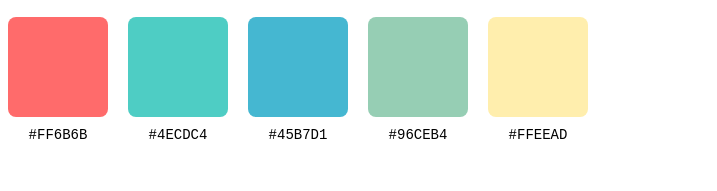
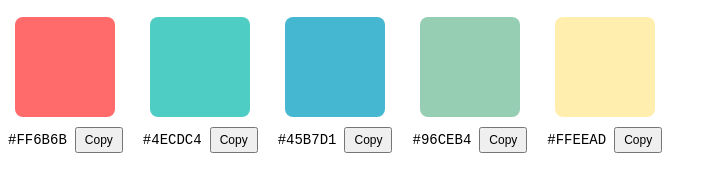
Before and after one commit to 6410615063/color_palette_maker, a plain HTML site: page templates/index.html in a window 1280 px wide. Shown: the part 125-316 px from the top of the page, without its empty margins (0-717 px from the left). Drawn offline with Linux system fonts and the light colour scheme.

Commit message:
complete step 6

```diff
--- a/templates/index.html
+++ b/templates/index.html
@@ -33,6 +33,16 @@
             font-family: monospace;
             font-size: 14px;
         }
+        .copy-container {
+            display: flex;
+            align-items: center;
+            gap: 8px;
+        }
+        .copy-button {
+            padding: 4px 8px;
+            font-size: 12px;
+            cursor: pointer;
+        }
         #color1 { background-color: #FF6B6B; }
         #color2 { background-color: #4ECDC4; }
         #color3 { background-color: #45B7D1; }
@@ -49,23 +59,38 @@
     <div class="color-container">
         <div class="color-item">
             <div id="color1" class="color-box"></div>
-            <div id="hex1" class="hex-code">#FF6B6B</div>
+            <div class="copy-container">
+                <div id="hex1" class="hex-code">#FF6B6B</div>
+                <button class="copy-button" onclick="copyHexCode(1, event)">Copy</button>
+            </div>
         </div>
         <div class="color-item">
             <div id="color2" class="color-box"></div>
-            <div id="hex2" class="hex-code">#4ECDC4</div>
+            <div class="copy-container">
+                <div id="hex2" class="hex-code">#4ECDC4</div>
+                <button class="copy-button" onclick="copyHexCode(2, event)">Copy</button>
+            </div>
         </div>
         <div class="color-item">
             <div id="color3" class="color-box"></div>
-            <div id="hex3" class="hex-code">#45B7D1</div>
+            <div class="copy-container">
+                <div id="hex3" class="hex-code">#45B7D1</div>
+                <button class="copy-button" onclick="copyHexCode(3, event)">Copy</button>
+            </div>
         </div>
         <div class="color-item">
             <div id="color4" class="color-box"></div>
-            <div id="hex4" class="hex-code">#96CEB4</div>
+            <div class="copy-container">
+                <div id="hex4" class="hex-code">#96CEB4</div>
+                <button class="copy-button" onclick="copyHexCode(4, event)">Copy</button>
+            </div>
         </div>
         <div class="color-item">
             <div id="color5" class="color-box"></div>
-            <div id="hex5" class="hex-code">#FFEEAD</div>
+            <div class="copy-container">
+                <div id="hex5" class="hex-code">#FFEEAD</div>
+                <button class="copy-button" onclick="copyHexCode(5, event)">Copy</button>
+            </div>
         </div>
     </div>
 
@@ -82,6 +107,18 @@
             }).join('');
         }
 
+        function copyHexCode(index, event) {
+            const hexCode = document.getElementById(`hex${index}`).textContent;
+            navigator.clipboard.writeText(hexCode).then(() => {
+                const button = event.target;
+                const originalText = button.textContent;
+                button.textContent = 'Copied!';
+                setTimeout(() => {
+                    button.textContent = originalText;
+                }, 1000);
+            });
+        }
+
         function handleButtonClick() {
             console.log("button pressed");
             // Generate and apply random colors to all divs
```
